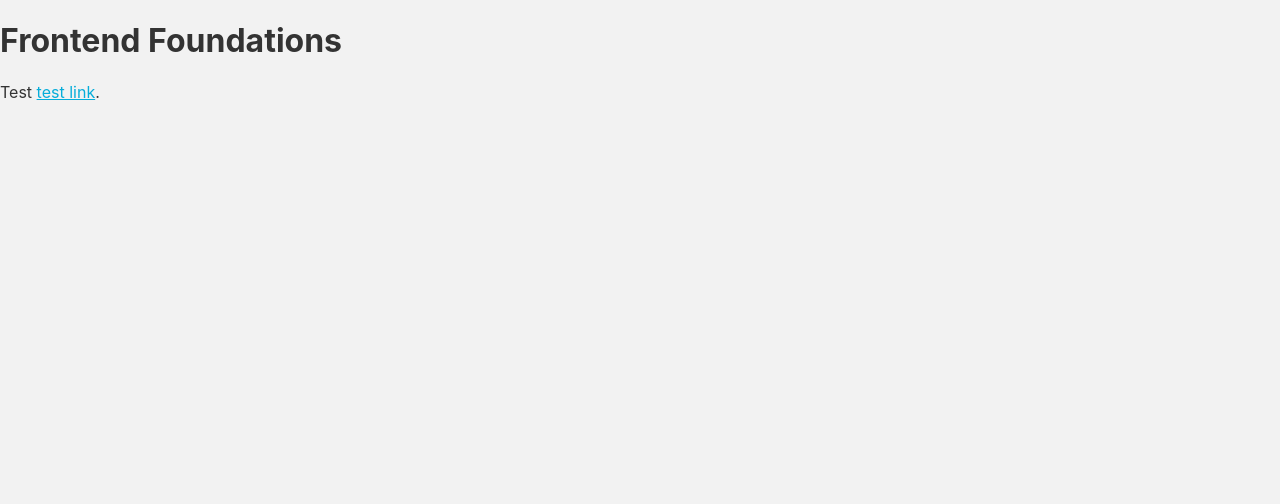
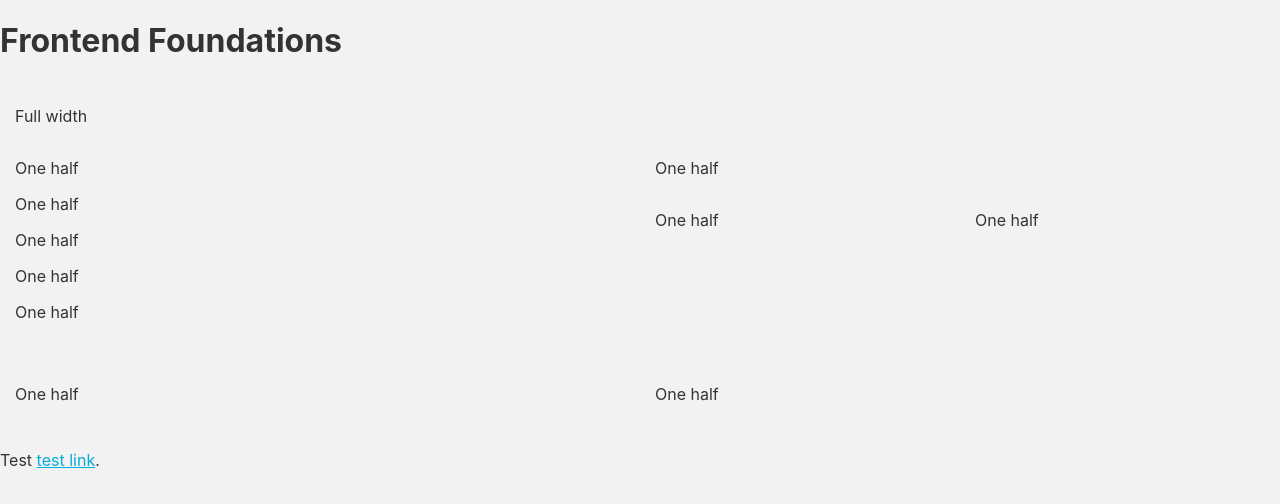
Before and after one commit to willj/frontend-foundations, a website: page index.html in a window 1280 px wide. Drawn offline with Linux system fonts and the light colour scheme.

Commit message:
Add grid

```diff
--- a/index.html
+++ b/index.html
@@ -12,6 +12,42 @@
     </header>
 
     <main>
+        <div class="grid grid--v-gutter">
+            <div class="grid__col">
+                <p>Full width</p>
+
+                <div class="grid grid--nested">
+                    <div class="grid__col grid__col--one-half">
+                        <p>One half</p>
+                        <p>One half</p>
+                        <p>One half</p>
+                        <p>One half</p>
+                        <p>One half</p>
+                    </div>
+                    <div class="grid__col grid__col--one-half">
+                        <p>One half</p>
+
+                        <div class="grid grid--nested">
+                            <div class="grid__col grid__col--one-half">
+                                <p>One half</p>
+                            </div>
+                            <div class="grid__col grid__col--one-half">
+                                <p>One half</p>
+                            </div>
+                        </div>
+                    </div>
+                </div>
+            </div>
+        </div>
+
+        <div class="grid grid--v-gutter">
+            <div class="grid__col grid__col--one-half">
+                <p>One half</p>
+            </div>
+            <div class="grid__col grid__col--one-half">
+                <p>One half</p>
+            </div>
+        </div>
         <p>Test <a href="#">test link</a>.</p>
     </main>
 
--- /dev/null
+++ b/static_src/_grid.scss
@@ -0,0 +1,54 @@
+.grid {
+    overflow: auto;
+}
+
+.grid--nested {
+    margin-left: -15px;
+    margin-right: -15px;
+}
+
+.grid--v-gutter {
+    margin: 30px 0;
+}
+
+.grid--top-gutter {
+    margin-top: 30px;
+}
+
+.grid--bottom-gutter {
+    margin-bottom: 30px;
+}
+
+.grid__col {
+    box-sizing: border-box;
+    float: left;
+    padding: 0 15px;
+    min-height: 1px;
+    width: 100%;
+}
+
+.grid__col--one-half {
+    width: 50%;
+}
+
+.grid__col--one-third {
+    width: 33.333333%;
+}
+
+.grid__col--two-thirds {
+    width: 66.666666%;
+}
+
+.grid__col--one-quarter {
+    width: 25%;
+}
+
+.grid__col--three-quarters {
+    width: 75%;
+}
+
+@each $width, $multiplier in (one-tweflth: 1, two-twelfths: 2, five-twelfths: 5, seven-twelfths: 7, ten-twelfths: 10, eleven-twelfths: 11) {
+    .grid__col-#{$width} {
+        width: 8.333333% * $multiplier;
+    }
+}
--- a/static_src/main.scss
+++ b/static_src/main.scss
@@ -1 +1,2 @@
 @import '_base';
+@import '_grid';
```
Also changed, not shown: static/main.min.css.
